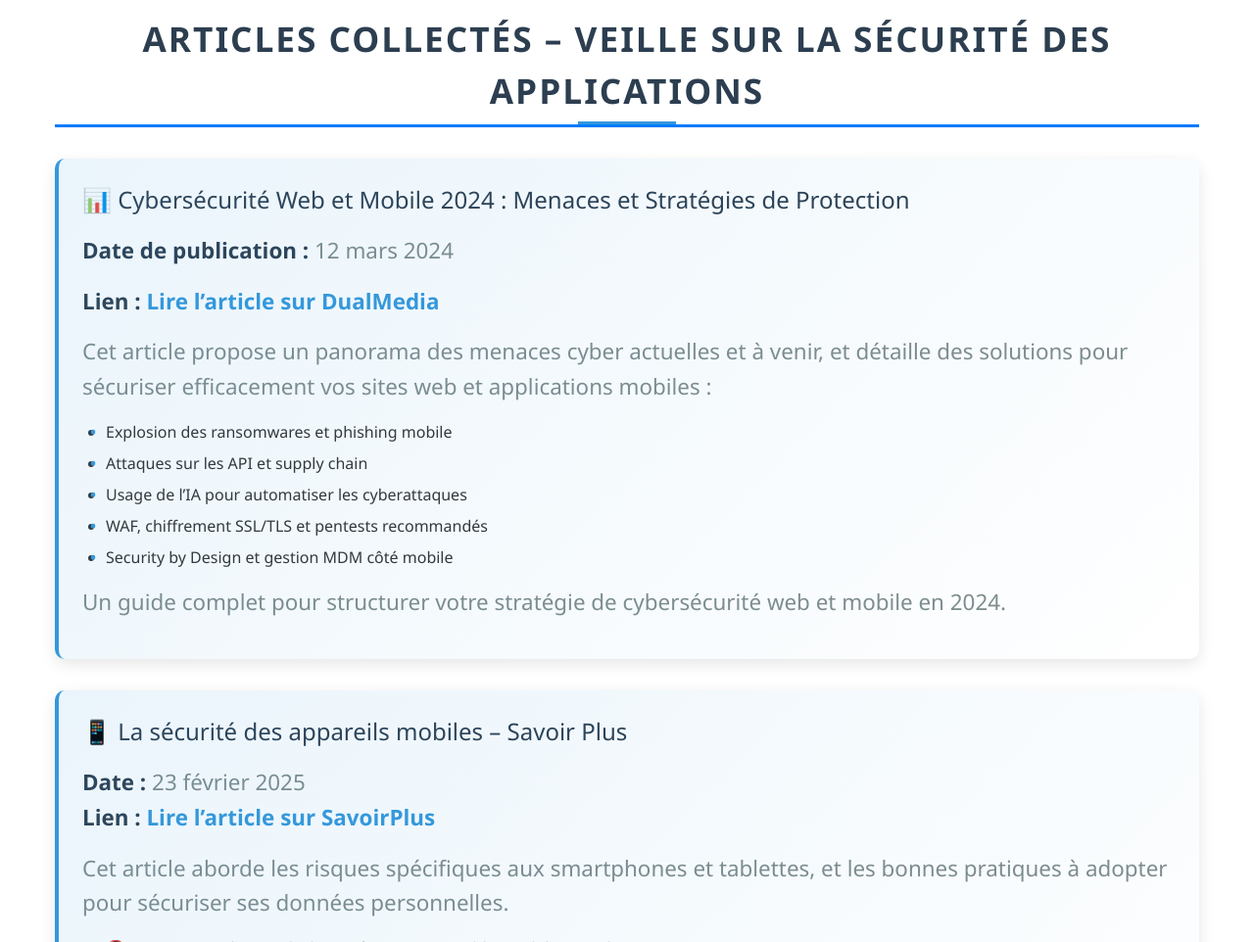
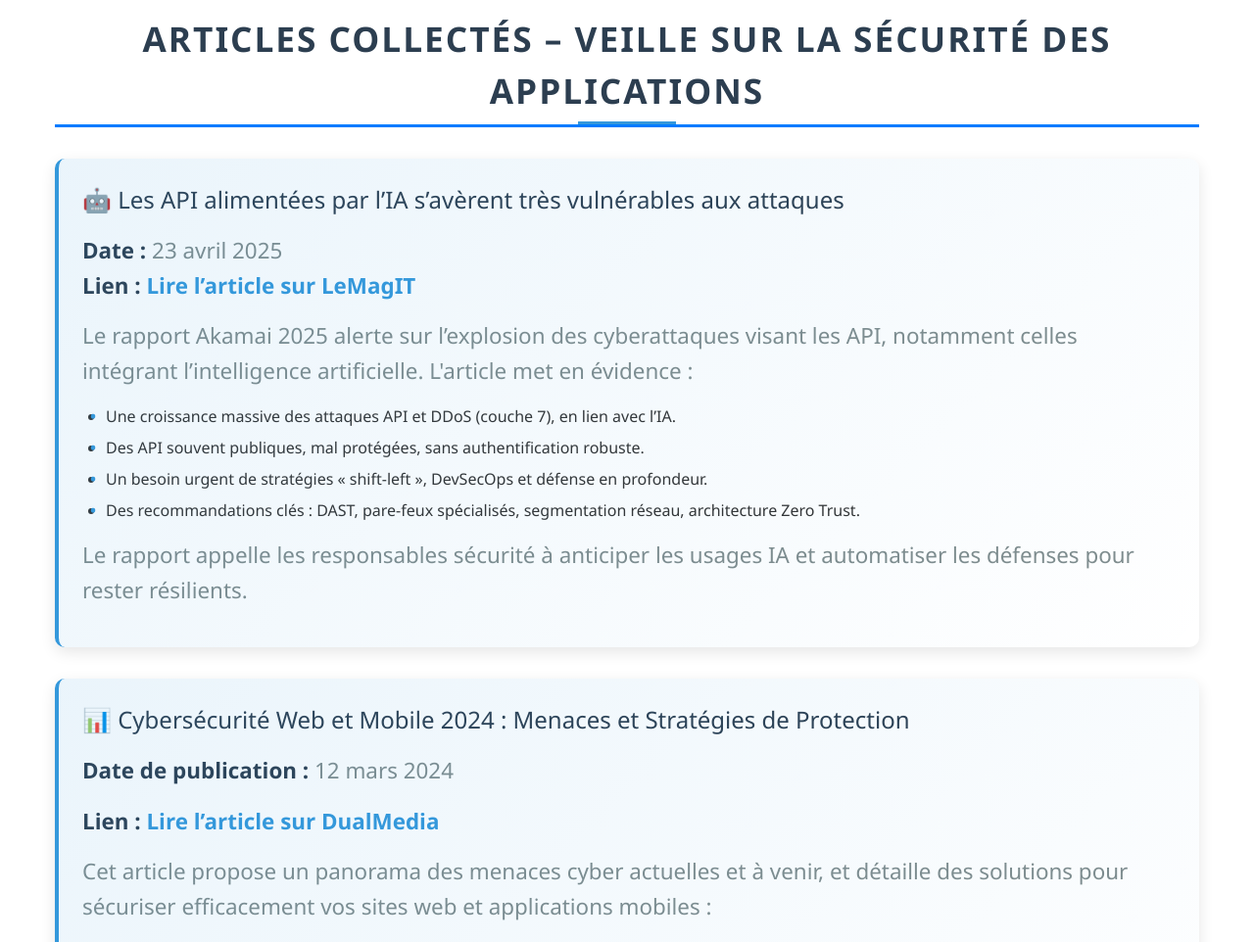
Before and after one commit to ahmadou25/diaw_portfolio, a plain HTML site: page projets/veille_secrite.html in a window 1280 px wide. Shown: the part 3583-4545 px from the top of the page at 98% size. Drawn offline with nearby package versions, Linux system fonts and the light colour scheme.

```diff
--- a/projets/veille_secrite.html
+++ b/projets/veille_secrite.html
@@ -154,6 +154,32 @@
   </section>
   <section class="veille-articles">
     <h2>Articles Collectés – Veille sur la sécurité des applications</h2>
+    <!-- Article 8 -->
+    <div class="article-card">
+      <h3>
+        🤖 Les API alimentées par l’IA s’avèrent très vulnérables aux attaques
+      </h3>
+      <p>
+        <strong>Date :</strong> 23 avril 2025<br>
+        <strong>Lien :</strong>
+        <a href="https://www.lemagit.fr/actualites/366623017/Les-API-alimentees-par-lIA-saverent-tres-vulnerables-aux-attaques" target="_blank">
+          Lire l’article sur LeMagIT
+        </a>
+      </p>
+      <p>
+        Le rapport Akamai 2025 alerte sur l’explosion des cyberattaques visant les API, notamment celles intégrant l’intelligence artificielle. L'article met en évidence :
+      </p>
+      <ul>
+        <li>Une croissance massive des attaques API et DDoS (couche 7), en lien avec l’IA.</li>
+        <li>Des API souvent publiques, mal protégées, sans authentification robuste.</li>
+        <li>Un besoin urgent de stratégies « shift-left », DevSecOps et défense en profondeur.</li>
+        <li>Des recommandations clés : DAST, pare-feux spécialisés, segmentation réseau, architecture Zero Trust.</li>
+      </ul>
+      <p>
+        Le rapport appelle les responsables sécurité à anticiper les usages IA et automatiser les défenses pour rester résilients.
+      </p>
+    </div>
+
     <div class="article-card">
       <h3>
         📊 Cybersécurité Web et Mobile 2024 : Menaces et Stratégies de Protection
```
Also changed, not shown: index.html (+1 -1 lines).
